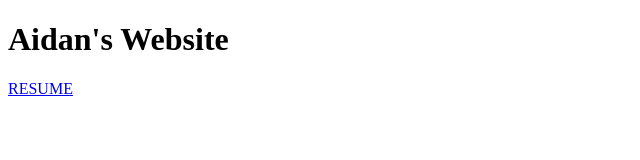
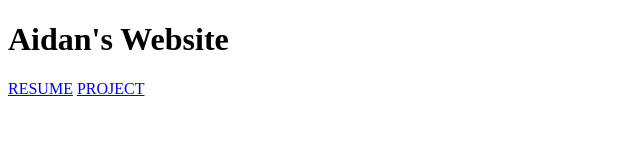
Before and after one commit to aidandkim/aidandkim.github.io, a plain HTML site: page index.html in a window 1280 px wide. Shown: the whole page, without its empty margins (0-640 px from the left). Drawn offline with Linux system fonts and the light colour scheme.

Commit message:
added project

```diff
--- a/index.html
+++ b/index.html
@@ -7,5 +7,6 @@
     <body>
         <h1>Aidan's Website</h1>
         <a href="resume.html">RESUME</a>
+        <a href="project.html">PROJECT</a>
     </body>
 </html>
```
